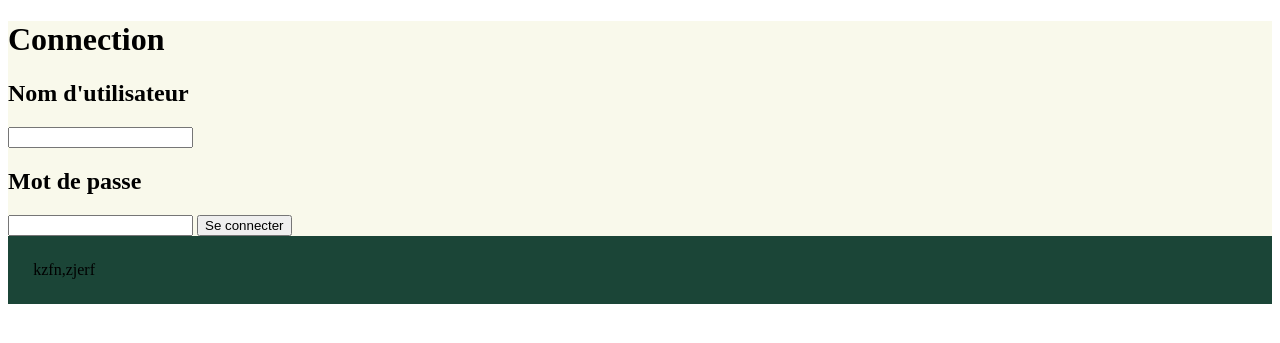
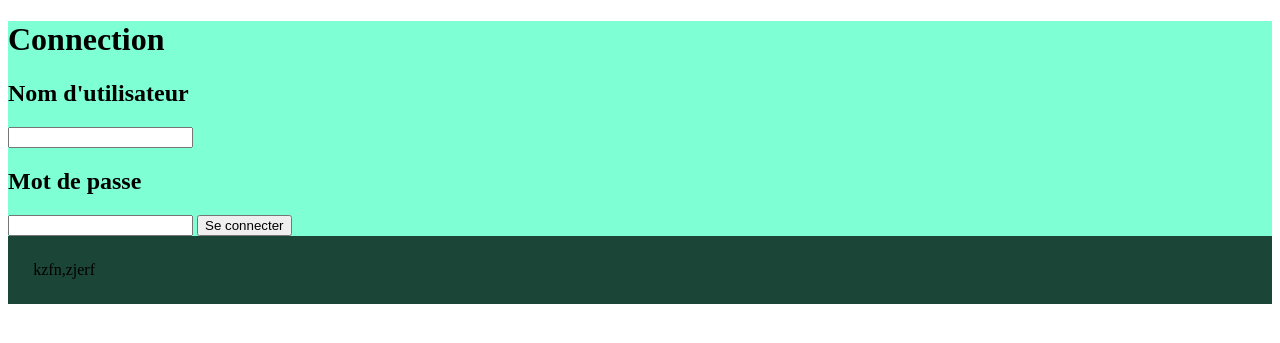
Before and after one commit to Enauolle/BUT1_2025_flohic_bolzer, a PHP site: page /login.php in a window 1280 px wide. Shown: the top 343 px of the page. Run offline with PHP 8.4, Linux system fonts and the light colour scheme.

Commit message:
css qui marche pas

```diff
--- a/css/HMF.css
+++ b/css/HMF.css
@@ -1,6 +1,6 @@
 /* HMF = Header Menu Footer */
 .navbar {
-    background-color: grey;
+    background-color: rgb(214, 57, 57);
     padding: 2%;
 }
 
--- a/css/MN.css
+++ b/css/MN.css
@@ -1,4 +1,8 @@
 /* Main */
 main {
-    background-color: rgba(245, 245, 220, 0.563);
+    background-color: rgba(126, 45, 103, 0.563);
 }
+
+.log-container {
+    background-color: aquamarine;
+}
--- a/login.php
+++ b/login.php
@@ -2,7 +2,7 @@
 include_once("header.php");
 ?>
 <main>
-    <div class="main-container">
+    <div class="log-container">
          <form method="POST" action="">
             <h1>Connection</h1>
             <h2>Nom d'utilisateur</h2>
```
